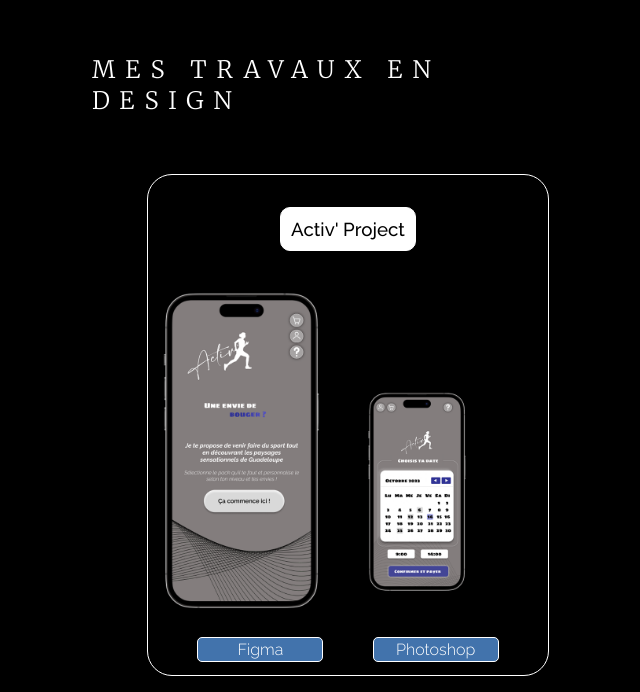
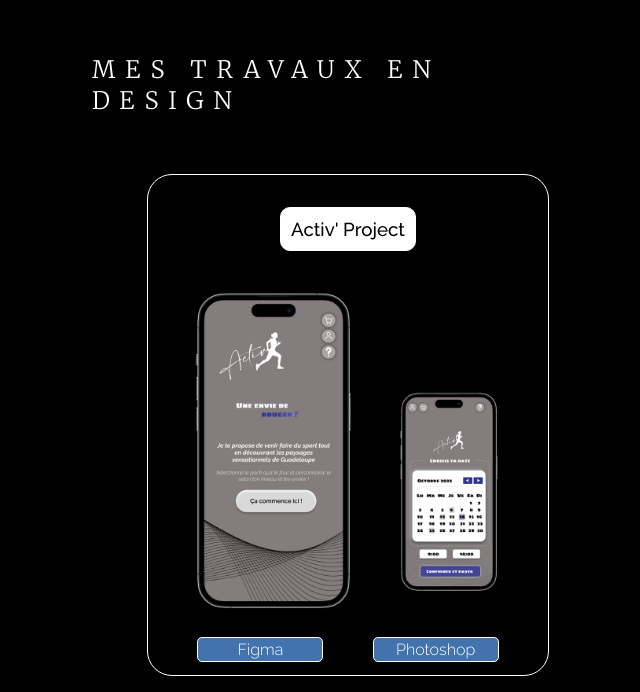
Before and after one commit to euphoriiah-dev/Euphoriiah, a React (Create React App) app: page /Portfolio in a window 1280 px wide. Shown: the part 786-1478 px from the top of the page, without its empty margins (292-932 px from the left). Built offline with nearby package versions, Linux system fonts and the light colour scheme.

Commit message:
img adjustments ont portfolio

```diff
--- a/src/Pages/style/portfolio.css
+++ b/src/Pages/style/portfolio.css
@@ -154,6 +154,7 @@
   .design-container .Uiux-section img{
     object-fit: contain;
     width: 100%;
+    margin: 0 0 0 4em;
   }
   .design-container .Uiux-section h3{
     font-family: 'Raleway';
```
